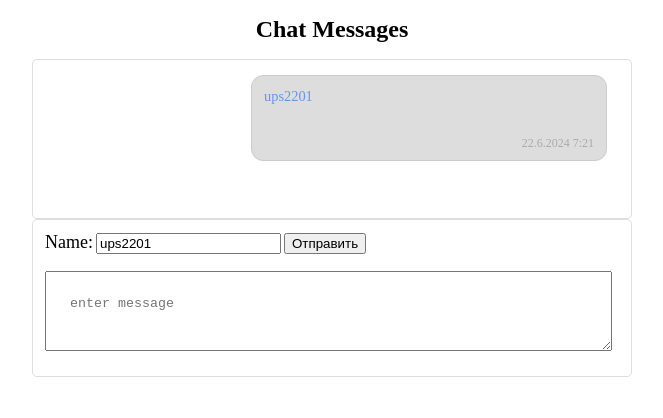
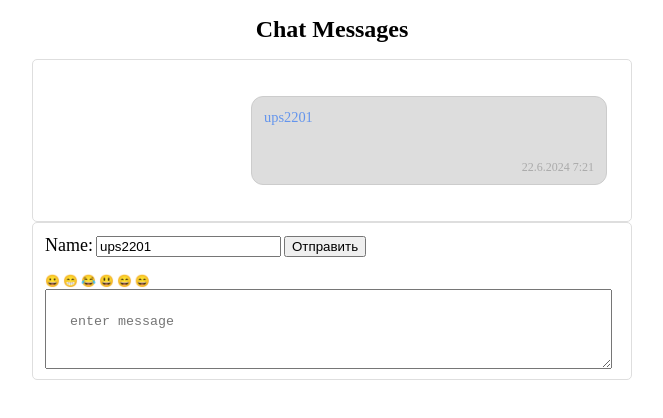
Before and after one commit to ups2201/lesson34, a website built with webpack: page src/view/index.html in a window 1280 px wide. Both pictures are taken after a click on the button "Отправить". Shown: the whole page, without its empty margins (308-971 px from the left). Built offline with nearby package versions, Linux system fonts and the light colour scheme; no server answers.

Commit message:
add smiles

```diff
--- a/src/index.ts
+++ b/src/index.ts
@@ -33,6 +33,7 @@ function submitMessage() {
     };
     store.dispatch({ type: ActionType.SEND_MESSAGE, payload: message })
     sendMessage(message);
+    document.querySelector('textarea').value = '';
 }
 
 function render(state: State) {
@@ -77,3 +78,9 @@ document.querySelector('.send').addEventListener("click", submitMessage);
 
 const store = configureStore(reducer, {users: [], messages: [], currentUsername: "ups2201"});
 store.subscribe(() => render(store.getState()));
+
+document.querySelectorAll('.smile').forEach((smile) => {
+    smile.addEventListener("click", (event) => {
+        document.querySelector('textarea').value += (event.target as HTMLTextAreaElement).textContent;
+    });
+});
--- a/src/view/index.html
+++ b/src/view/index.html
@@ -2,14 +2,13 @@
 <html lang="en">
 <head>
     <meta charset="UTF-8">
-	<meta name="viewport" content="width=device-width, initial-scale=1.0" />
+	<meta content="width=device-width, initial-scale=1.0" name="viewport"/>
     <title>Online Chat</title>
 </head>
 <body>
 <h1>Chat Messages</h1>
 <main>
 	<section>
-<!--		<button class="show">Show</button>-->
 		<div>
 			<div class="messages"></div>
 		</div>
@@ -20,6 +19,14 @@
 				<button class="send">Отправить</button>
 			</div>
 			<div>
+				<div class="smiles">
+					<span class="smile">😀</span>
+					<span class="smile">😁</span>
+					<span class="smile">😂</span>
+					<span class="smile">😃</span>
+					<span class="smile">😄</span>
+					<span class="smile">😄</span>
+				</div>
 				<textarea class="message" placeholder="enter message"></textarea>
 			</div>
 		</div>
--- a/src/view/styles.css
+++ b/src/view/styles.css
@@ -34,7 +34,6 @@ main {
   padding: 1rem;
   margin: 1rem 0;
   width: 60%;
-  height: 5rem;
   display: grid;
   grid-template-columns: 100%;
   grid-template-rows: 20% 60% 20%;
@@ -83,7 +82,7 @@ main {
           Red hat Display,
           sans-serif;
   font-size: 1.2rem;
-  height: 8rem;
+  height: auto;
 }
 
 .messages {
```
